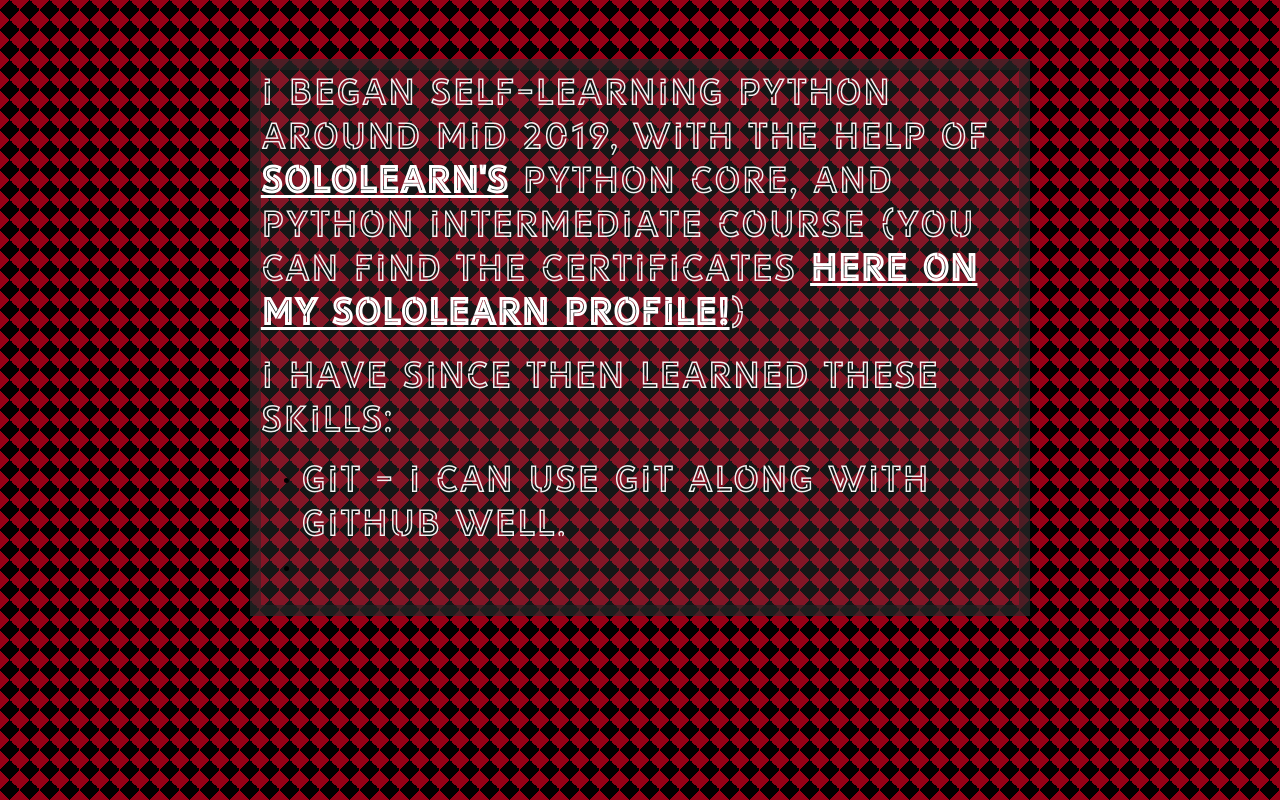
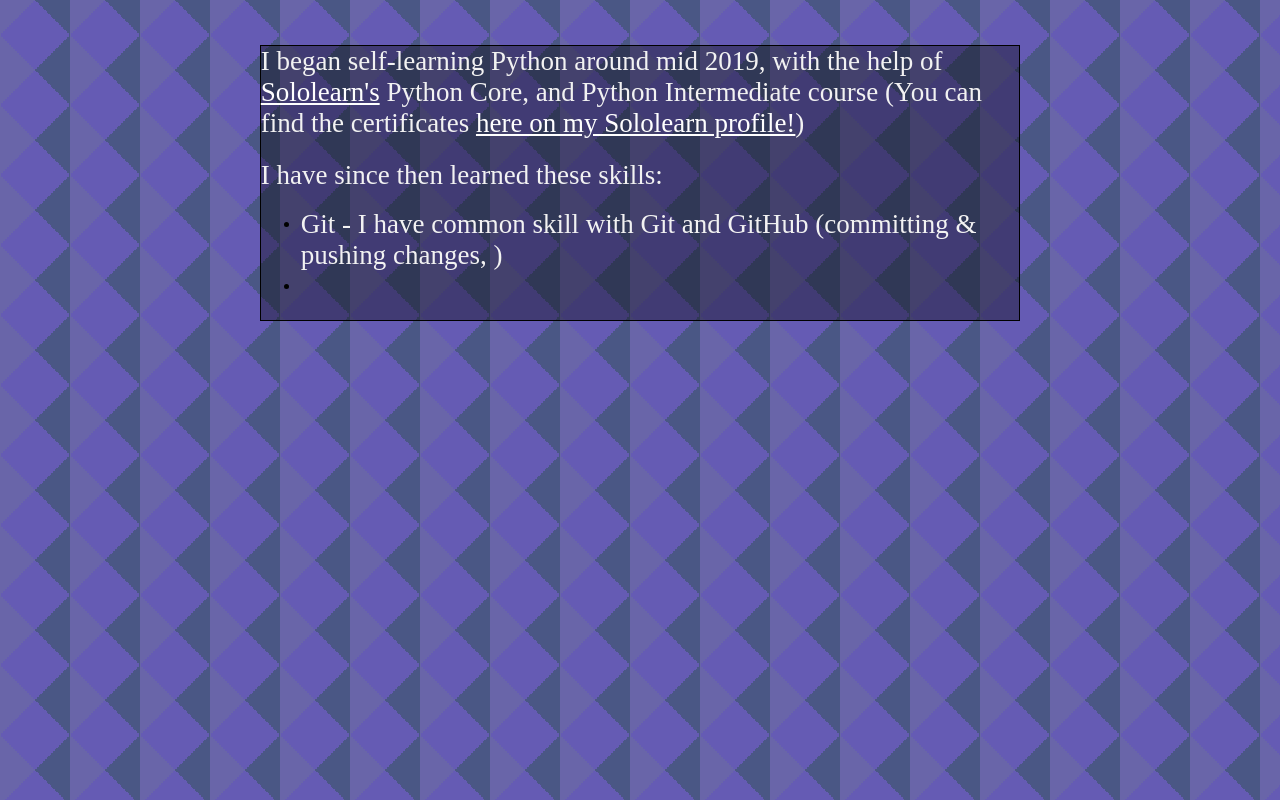
Before and after one commit to BeeMoe5/beemoe5.github.io, a plain HTML site: page src/index.html in a window 1280 px wide. Drawn offline with Linux system fonts and the light colour scheme.

Commit message:
improved style
now we're getting somewhere

```diff
--- a/src/index.css
+++ b/src/index.css
@@ -1,7 +1,8 @@
 :root {
     --text-color: #f2f2f2;
-    --bg-rhombus-color1: #940016;
-    --bg-rhombus-color2: #000000;
+    --bg-pattern-color1: #6965a9;
+    --bg-pattern-color2: #655bb4;
+    --bg-pattern-color3: #4a5785;
 }
 
 @font-face {
@@ -14,22 +15,32 @@
     src: url("fonts/Library\ 3\ am.otf");
 }
 
-body {
-    background-image: linear-gradient(135deg, var(--bg-rhombus-color1) 25%, transparent 25%), linear-gradient(225deg, var(--bg-rhombus-color1) 25%, transparent 25%), linear-gradient(45deg, var(--bg-rhombus-color1) 25%, transparent 25%), linear-gradient(315deg, var(--bg-rhombus-color1) 25%, var(--bg-rhombus-color2) 25%);
-    background-position: 20px 0, 20px 0, 0 0, 0 0;
-    background-size: 20px 20px;
-    background-repeat: repeat;
+@font-face {
+    font-family: "Mouse Memoirs";
+    src: url("fonts/MouseMemoirs-Regular.ttf");
 }
 
-#box {
+#box::before {
+    background-image: linear-gradient(135deg, var(--bg-pattern-color1) 25%, transparent 25%), linear-gradient(225deg, var(--bg-pattern-color3) 25%, transparent 25%), linear-gradient(45deg, var(--bg-pattern-color1) 25%, transparent 25%), linear-gradient(315deg, var(--bg-pattern-color3) 25%, var(--bg-pattern-color2) 25%);
+    background-size: 70px 70px;
+    position: absolute;
+    content: '';
+    top: 0;
+    bottom: 0;
+    right: 0;
+    left: 0;
+}
+
+#paragraph {
+    position: relative;
     width: 60%;
     margin: 5ch auto;
-    background-color: #51515145;
+    background-color: #0000005b;
     border-style: solid;
-    border-color: #2424248e;
-    border-width: 1ch;
-    font-family: "Library Three AM";
-}
+    border-width: .2ch;
+    font-family: 'Times New Roman', Times, serif;
+    font-size: large;
+  }
 
 #paragraph p {
     font-size: 3ch;
@@ -40,6 +51,7 @@ body {
 }
 
 #paragraph a {
+    /* brighter than --text-color */
     color: #ffffff;
-    font-weight: bold;
+
 }
--- a/src/index.html
+++ b/src/index.html
@@ -10,7 +10,7 @@
 <body>
     <div id="box">
         <div id="paragraph">
-            <p>I began self-learning python around mid 2019, with the help of
+            <p>I began self-learning Python around mid 2019, with the help of
                 <a href="https://sololearn.com">Sololearn's</a>
                 Python Core, and Python Intermediate course (You can find the certificates
                 <a href="https://www.sololearn.com/profile/14717809">here on my Sololearn profile!</a>)
@@ -18,9 +18,11 @@
             <br><br>
             <p>
                 I have since then learned these skills:
+            <!-- todo: style the list dots? -->
             <ul>
                 <li>
-                    <p>Git - I can use Git along with GitHub well.</p>
+                    <!-- todo: finish skill list -->
+                    <p>Git - I have common skill with Git and GitHub (committing & pushing changes, )</p>
                 </li>
                 <li>
                     <p></p>
```
Also changed, not shown: src/fonts/Library 3 am.otf (deleted), 1 other file.
